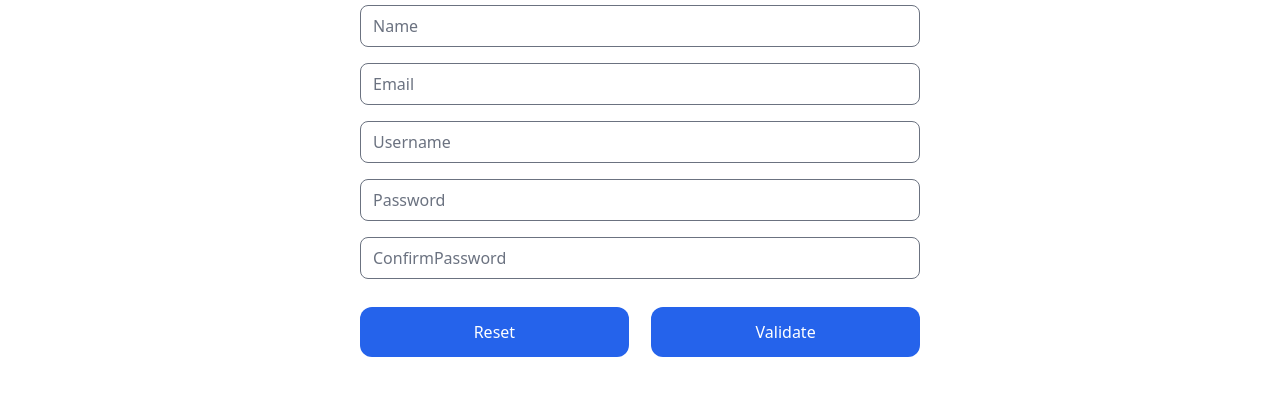
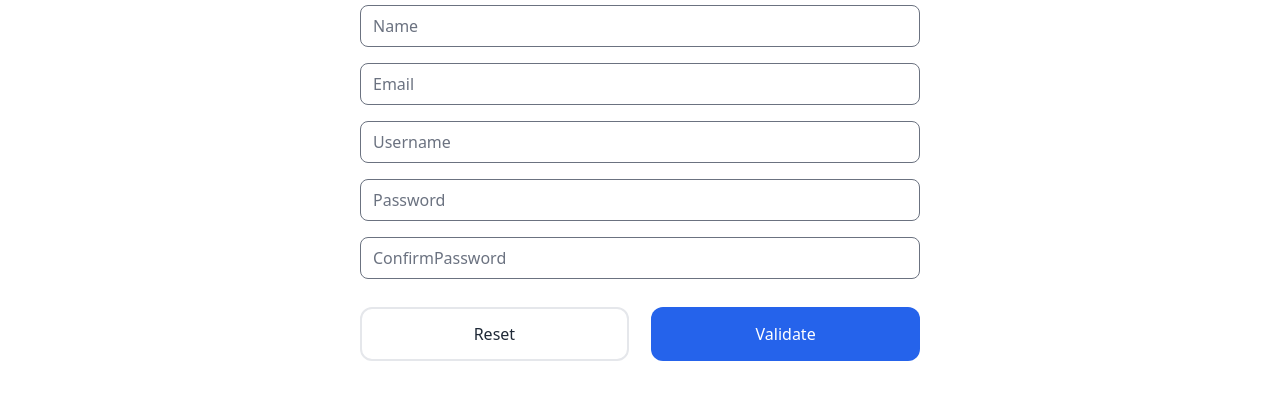
Before and after one commit to geekvinay/Form-Validation-Project, a website built with Vite: page index.html in a window 1280 px wide. Shown: the part 175-574 px from the top of the page. Built offline with nearby package versions, Linux system fonts and the light colour scheme.

Commit message:
changed CSS for Reset

```diff
--- a/index.html
+++ b/index.html
@@ -81,13 +81,13 @@
         <p class="error text-sm text-red-500 font-medium"></p>
         <div class="btn--wrapper flex justify-between">
           <button
-            class="font-medium my-5 py-4 bg-blue-600 text-white rounded-xl hover:bg-blue-800"
+            class="font-medium my-5 py-4 border-2 text-gray-800 box-border rounded-xl hover:border-blue-700 hover:bg-blue-700 hover:text-white"
             type="reset"
           >
             Reset
           </button>
           <button
-            class="font-medium my-5 py-4 bg-blue-600 text-white rounded-xl hover:bg-blue-800"
+            class="font-medium my-5 py-4 bg-blue-600 text-white rounded-xl hover:bg-blue-700"
             type="submit"
           >
             Validate
```
